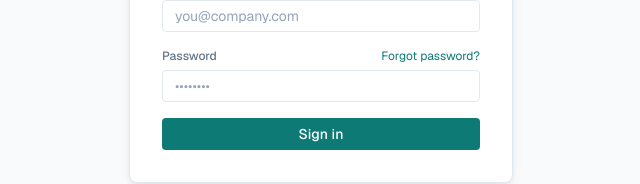
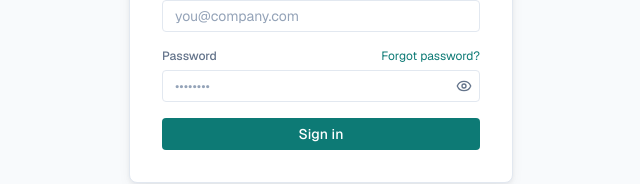
Before and after one commit to henrikuayezee/vantage, a Next.js app in the folder apps/web/: page /login in a window 1280 px wide. Shown: the part 400-584 px from the top of the page, without its empty margins (319-959 px from the left). Built offline with nearby package versions, Linux system fonts and the light colour scheme.

Commit message:
Wire PasswordInput into login page and reuse Input styling
The previous commit added the component but the page edit did not apply.
This actually swaps the login password field to PasswordInput, and the
component now composes the shared Input so styling stays consistent.

```diff
--- a/apps/web/app/(auth)/login/page.tsx
+++ b/apps/web/app/(auth)/login/page.tsx
@@ -9,6 +9,7 @@ import { z } from 'zod';
 import type { Metadata } from 'next';
 import { Button } from '@/components/ui/button';
 import { Input } from '@/components/ui/input';
+import { PasswordInput } from '@/components/ui/password-input';
 import { Label } from '@/components/ui/label';
 import { useAuthStore } from '@/stores/auth-store';
 import { authApi, usersApi } from '@/lib/auth-api';
@@ -87,9 +88,8 @@ export default function LoginPage() {
                 Forgot password?
               </Link>
             </div>
-            <Input
+            <PasswordInput
               id="password"
-              type="password"
               autoComplete="current-password"
               placeholder="••••••••"
               {...register('password')}
--- a/apps/web/components/ui/password-input.tsx
+++ b/apps/web/components/ui/password-input.tsx
@@ -2,9 +2,10 @@
 
 import * as React from 'react';
 import { Eye, EyeOff } from 'lucide-react';
+import { Input, type InputProps } from '@/components/ui/input';
 import { cn } from '@/lib/utils';
 
-type PasswordInputProps = Omit<React.ComponentProps<'input'>, 'type'>;
+type PasswordInputProps = Omit<InputProps, 'type'>;
 
 export const PasswordInput = React.forwardRef<HTMLInputElement, PasswordInputProps>(
   ({ className, ...props }, ref) => {
@@ -12,12 +13,9 @@ export const PasswordInput = React.forwardRef<HTMLInputElement, PasswordInputPro
 
     return (
       <div className="relative">
-        <input
+        <Input
           type={visible ? 'text' : 'password'}
-          className={cn(
-            'flex h-9 w-full rounded-md border border-[var(--border)] bg-[var(--bg)] px-3 py-2 pr-10 text-sm text-[var(--text)] shadow-[var(--shadow-sm)] transition-colors placeholder:text-[var(--text-muted)] focus-visible:border-[var(--primary)] focus-visible:ring-2 focus-visible:ring-[var(--primary)]/20 focus-visible:outline-none disabled:cursor-not-allowed disabled:opacity-50',
-            className,
-          )}
+          className={cn('pr-9', className)}
           ref={ref}
           {...props}
         />
```
